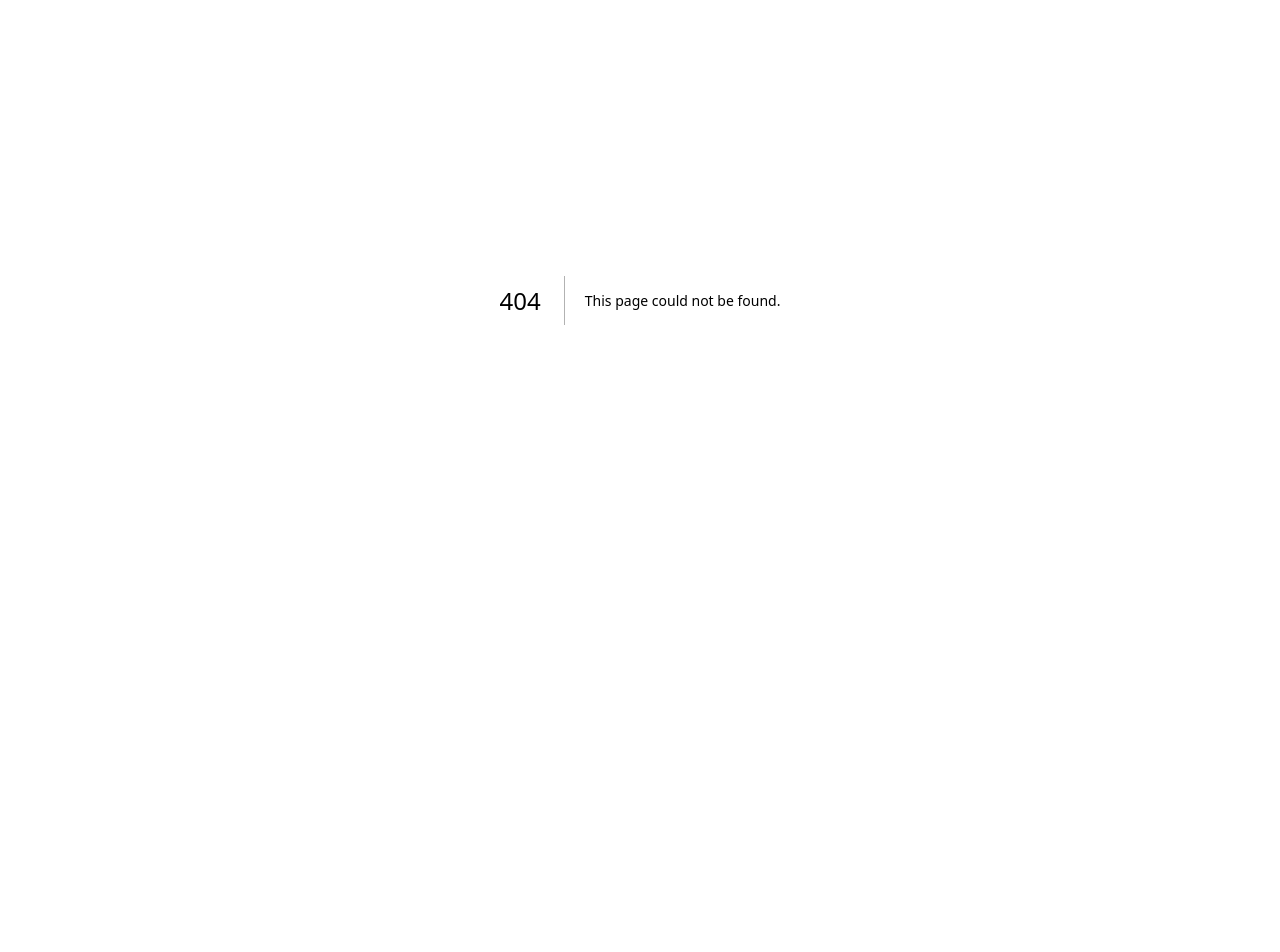
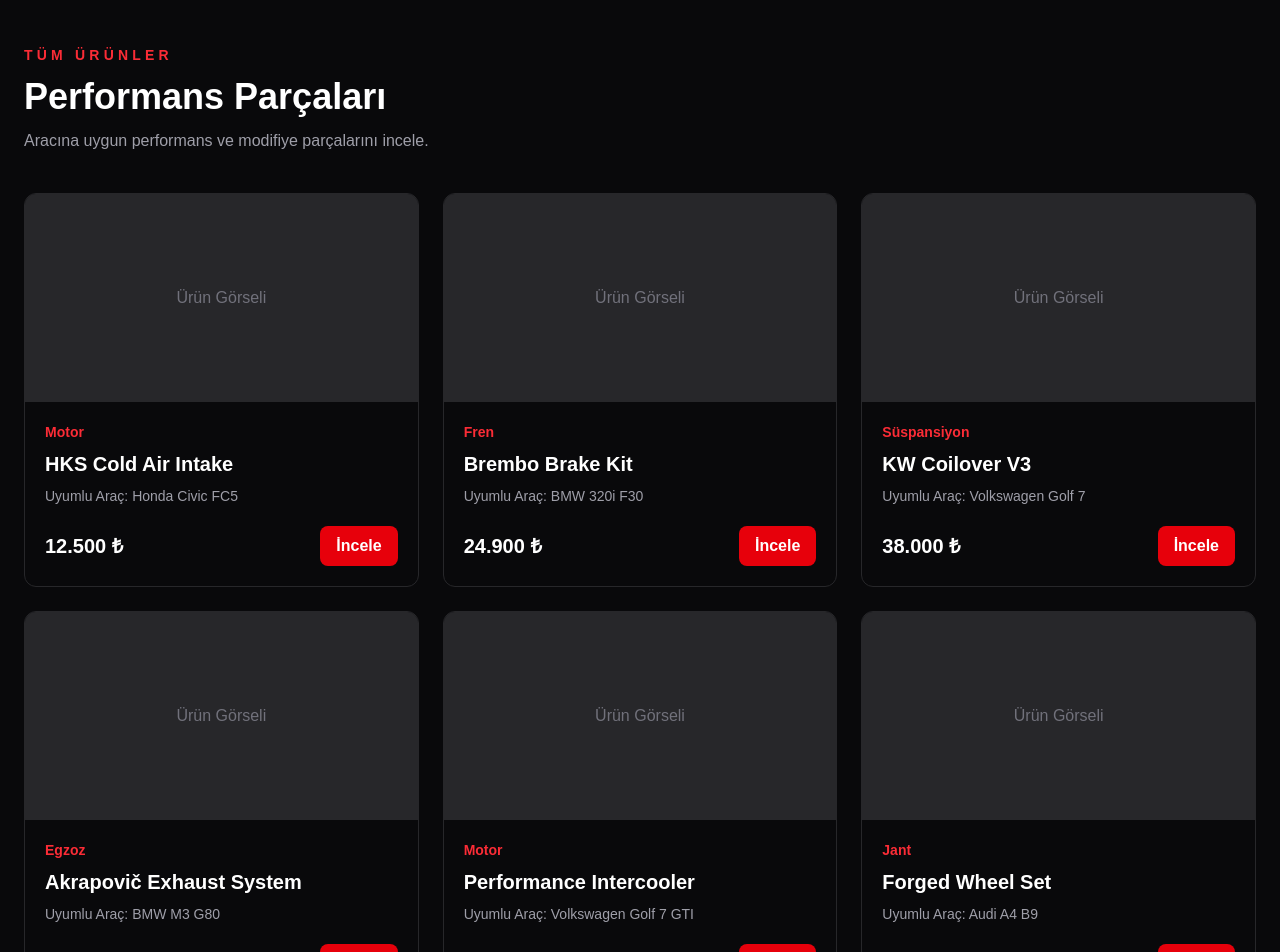
Before and after one commit to ilaydka/amirzak, a Next.js app: page /products in a window 1280 px wide. Before the commit this address had no page. Shown: the part 100-1052 px from the top of the page. Before the commit the page ends 800 px from the top, so only its background shows below. Built offline with nearby package versions, Linux system fonts and the light colour scheme.

Commit message:
feat: create products page

```diff
--- /dev/null
+++ b/app/products/page.tsx
@@ -0,0 +1,82 @@
+import Footer from "@/components/Footer";
+import Navbar from "@/components/Navbar";
+import ProductCard from "@/components/ProductCard";
+
+const products = [
+  {
+    name: "HKS Cold Air Intake",
+    category: "Motor",
+    price: "12.500 ₺",
+    compatibility: "Honda Civic FC5",
+  },
+  {
+    name: "Brembo Brake Kit",
+    category: "Fren",
+    price: "24.900 ₺",
+    compatibility: "BMW 320i F30",
+  },
+  {
+    name: "KW Coilover V3",
+    category: "Süspansiyon",
+    price: "38.000 ₺",
+    compatibility: "Volkswagen Golf 7",
+  },
+  {
+    name: "Akrapovič Exhaust System",
+    category: "Egzoz",
+    price: "54.500 ₺",
+    compatibility: "BMW M3 G80",
+  },
+  {
+    name: "Performance Intercooler",
+    category: "Motor",
+    price: "31.750 ₺",
+    compatibility: "Volkswagen Golf 7 GTI",
+  },
+  {
+    name: "Forged Wheel Set",
+    category: "Jant",
+    price: "68.900 ₺",
+    compatibility: "Audi A4 B9",
+  },
+];
+
+export default function ProductsPage() {
+  return (
+    <>
+      <Navbar />
+
+      <main className="min-h-screen bg-zinc-950 px-6 py-16 text-white">
+        <section className="mx-auto max-w-7xl">
+          <div className="mb-10">
+            <p className="text-sm font-semibold uppercase tracking-[0.3em] text-red-500">
+              Tüm Ürünler
+            </p>
+
+            <h1 className="mt-3 text-4xl font-bold">
+              Performans Parçaları
+            </h1>
+
+            <p className="mt-3 text-zinc-400">
+              Aracına uygun performans ve modifiye parçalarını incele.
+            </p>
+          </div>
+
+          <div className="grid gap-6 md:grid-cols-2 lg:grid-cols-3">
+            {products.map((product) => (
+              <ProductCard
+                key={product.name}
+                name={product.name}
+                category={product.category}
+                price={product.price}
+                compatibility={product.compatibility}
+              />
+            ))}
+          </div>
+        </section>
+      </main>
+
+      <Footer />
+    </>
+  );
+}
```
